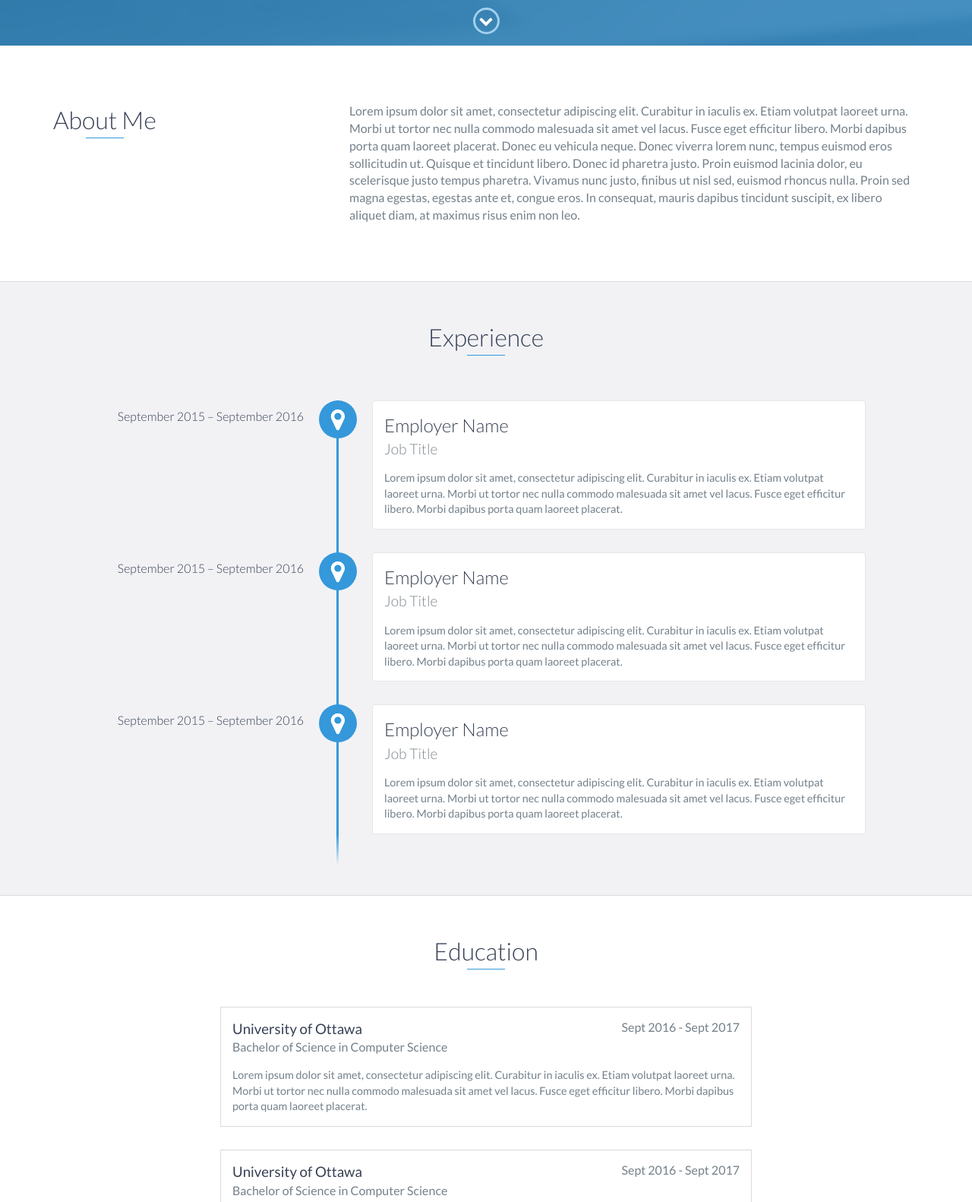
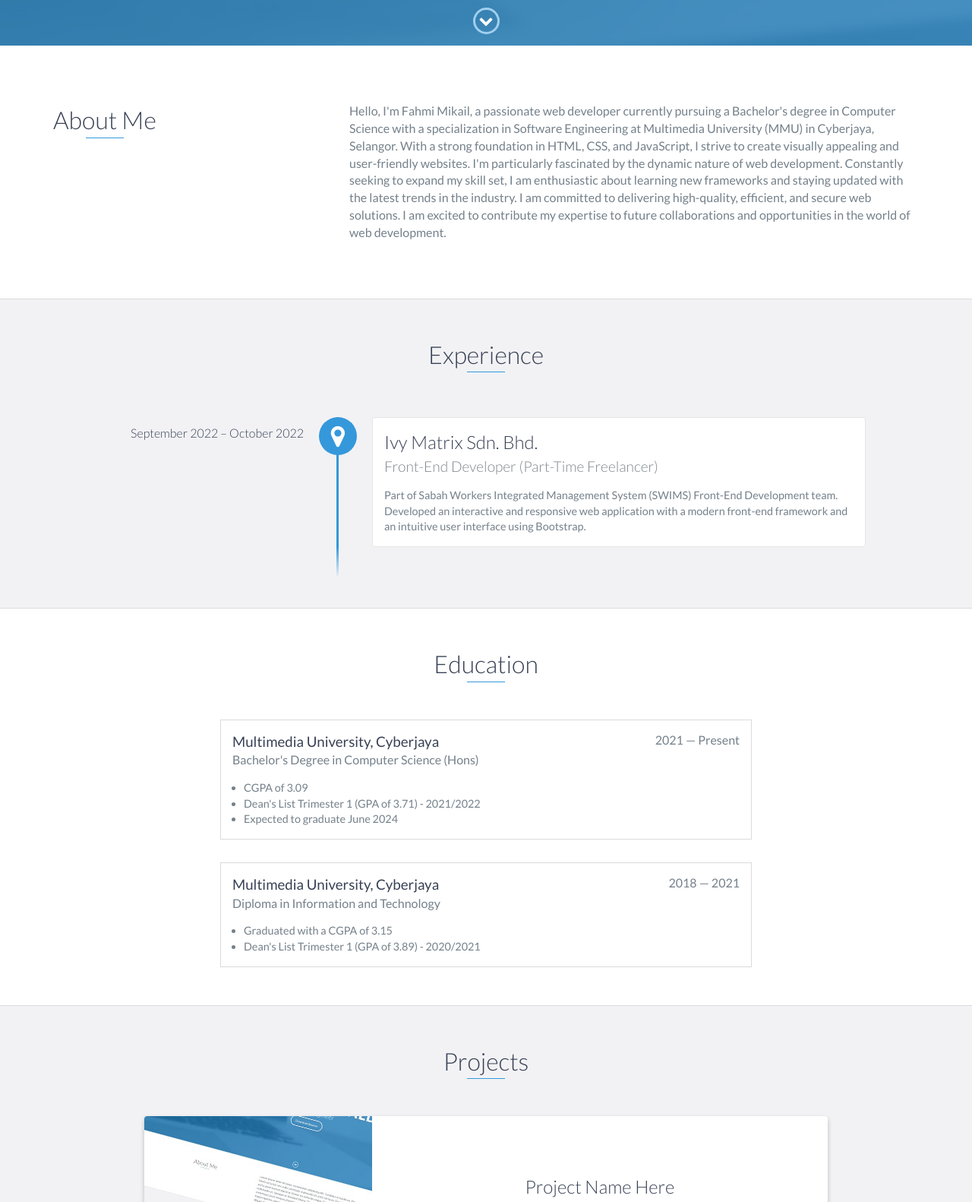
Before and after one commit to theayze/theayze.github.io, a website: page index.html in a window 1280 px wide. Shown: the part 740-2322 px from the top of the page at 76% size. Drawn offline with nearby package versions, Linux system fonts and the light colour scheme.

Commit message:
Updated info

```diff
--- a/index.html
+++ b/index.html
@@ -6,8 +6,8 @@
     <meta http-equiv="X-UA-Compatible" content="IE=edge">
     <meta name="viewport" content="width=device-width, initial-scale=1">
     <title>My Portfolio</title>
-	<link rel="shortcut icon" href="favicon.ico" type="image/x-icon">
-	<link rel="icon" href="favicon.ico" type="image/x-icon">
+    <link rel="shortcut icon" href="favicon.ico" type="image/x-icon">
+    <link rel="icon" href="favicon.ico" type="image/x-icon">
     <link href="https://fonts.googleapis.com/css?family=Lato:300,400,700,900" rel="stylesheet">
     <link rel="stylesheet" href="libs/font-awesome/css/font-awesome.min.css">
     <link href="css/bootstrap.min.css" rel="stylesheet">
@@ -48,7 +48,7 @@
 
     <div id="lead">
         <div id="lead-content">
-            <h1>Ryan Fitzgerald</h1>
+            <h1>Fahmi Mikail</h1>
             <h2>Software Engineer</h2>
             <a href="#" class="btn-rounded-white">Download Resume</a>
         </div>
@@ -73,9 +73,14 @@
                 </div>
                 <div class="col-md-8">
                     <p>
-                        Lorem ipsum dolor sit amet, consectetur adipiscing elit. Curabitur in iaculis ex. Etiam volutpat laoreet urna. Morbi ut tortor nec nulla commodo malesuada sit amet vel lacus. Fusce eget efficitur libero. Morbi dapibus porta quam laoreet placerat. Donec
-                        eu vehicula neque. Donec viverra lorem nunc, tempus euismod eros sollicitudin ut. Quisque et tincidunt libero. Donec id pharetra justo. Proin euismod lacinia dolor, eu scelerisque justo tempus pharetra. Vivamus nunc justo, finibus
-                        ut nisl sed, euismod rhoncus nulla. Proin sed magna egestas, egestas ante et, congue eros. In consequat, mauris dapibus tincidunt suscipit, ex libero aliquet diam, at maximus risus enim non leo.
+                        Hello, I'm Fahmi Mikail, a passionate web developer currently pursuing a Bachelor's degree in
+                        Computer Science with a specialization in Software Engineering at Multimedia University (MMU) in
+                        Cyberjaya, Selangor. With a strong foundation in HTML, CSS, and JavaScript, I strive to create
+                        visually appealing and user-friendly websites. I'm particularly fascinated by the dynamic nature
+                        of web development. Constantly seeking to expand my skill set, I am enthusiastic about learning
+                        new frameworks and staying updated with the latest trends in the industry. I am committed to
+                        delivering high-quality, efficient, and secure web solutions. I am excited to contribute my
+                        expertise to future collaborations and opportunities in the world of web development.
                     </p>
                 </div>
             </div>
@@ -86,27 +91,13 @@
     <div id="experience" class="background-alt">
         <h2 class="heading">Experience</h2>
         <div id="experience-timeline">
-            <div data-date="September 2015 – September 2016">
-                <h3>Employer Name</h3>
-                <h4>Job Title</h4>
+            <div data-date="September 2022 – October 2022">
+                <h3>Ivy Matrix Sdn. Bhd.</h3>
+                <h4>Front-End Developer (Part-Time Freelancer)</h4>
                 <p>
-                    Lorem ipsum dolor sit amet, consectetur adipiscing elit. Curabitur in iaculis ex. Etiam volutpat laoreet urna. Morbi ut tortor nec nulla commodo malesuada sit amet vel lacus. Fusce eget efficitur libero. Morbi dapibus porta quam laoreet placerat.
-                </p>
-            </div>
-
-            <div data-date="September 2015 – September 2016">
-                <h3>Employer Name</h3>
-                <h4>Job Title</h4>
-                <p>
-                    Lorem ipsum dolor sit amet, consectetur adipiscing elit. Curabitur in iaculis ex. Etiam volutpat laoreet urna. Morbi ut tortor nec nulla commodo malesuada sit amet vel lacus. Fusce eget efficitur libero. Morbi dapibus porta quam laoreet placerat.
-                </p>
-            </div>
-
-            <div data-date="September 2015 – September 2016">
-                <h3>Employer Name</h3>
-                <h4>Job Title</h4>
-                <p>
-                    Lorem ipsum dolor sit amet, consectetur adipiscing elit. Curabitur in iaculis ex. Etiam volutpat laoreet urna. Morbi ut tortor nec nulla commodo malesuada sit amet vel lacus. Fusce eget efficitur libero. Morbi dapibus porta quam laoreet placerat.
+                    Part of Sabah Workers Integrated Management System (SWIMS) Front-End Development team. Developed an
+                    interactive and responsive web application with a modern
+                    front-end framework and an intuitive user interface using Bootstrap.
                 </p>
             </div>
         </div>
@@ -116,28 +107,33 @@
     <div id="education">
         <h2 class="heading">Education</h2>
         <div class="education-block">
-            <h3>University of Ottawa</h3>
-            <span class="education-date">Sept 2016 - Sept 2017</span>
-            <h4>Bachelor of Science in Computer Science</h4>
-            <p>
-                Lorem ipsum dolor sit amet, consectetur adipiscing elit. Curabitur in iaculis ex. Etiam volutpat laoreet urna. Morbi ut tortor nec nulla commodo malesuada sit amet vel lacus. Fusce eget efficitur libero. Morbi dapibus porta quam laoreet placerat.
-            </p>
+            <h3>Multimedia University, Cyberjaya</h3>
+            <span class="education-date">2021 — Present</span>
+            <h4>Bachelor's Degree in Computer Science (Hons)</h4>
+            <ul>
+                <li>
+                    CGPA of 3.09
+                </li>
+                <li>
+                    Dean's List Trimester 1 (GPA of 3.71) - 2021/2022
+                </li>
+                <li>
+                    Expected to graduate June 2024
+                </li>
+            </ul>
         </div>
         <!-- End .education-block -->
 
         <div class="education-block">
-            <h3>University of Ottawa</h3>
-            <span class="education-date">Sept 2016 - Sept 2017</span>
-            <h4>Bachelor of Science in Computer Science</h4>
+            <h3>Multimedia University, Cyberjaya</h3>
+            <span class="education-date">2018 — 2021</span>
+            <h4>Diploma in Information and Technology</h4>
             <ul>
                 <li>
-                    Lorem ipsum dolor sit amet, consectetur adipiscing elit.
+                    Graduated with a CGPA of 3.15
                 </li>
                 <li>
-                    Lorem ipsum dolor sit amet, consectetur adipiscing elit.
-                </li>
-                <li>
-                    Lorem ipsum dolor sit amet, consectetur adipiscing elit.
+                    Dean's List Trimester 1 (GPA of 3.89) - 2020/2021
                 </li>
             </ul>
         </div>
@@ -157,7 +153,9 @@
                     <div class="project-info">
                         <h3>Project Name Here</h3>
                         <p>
-                            Lorem ipsum dolor sit amet, consectetur adipiscing elit. Curabitur in iaculis ex. Etiam volutpat laoreet urna. Morbi ut tortor nec nulla commodo malesuada sit amet vel lacus. Fusce eget efficitur libero. Morbi dapibus porta quam laoreet placerat.
+                            Lorem ipsum dolor sit amet, consectetur adipiscing elit. Curabitur in iaculis ex. Etiam
+                            volutpat laoreet urna. Morbi ut tortor nec nulla commodo malesuada sit amet vel lacus. Fusce
+                            eget efficitur libero. Morbi dapibus porta quam laoreet placerat.
                         </p>
                         <a href="#">View Project</a>
                     </div>
@@ -173,7 +171,9 @@
                     <div class="project-info">
                         <h3>Project Name Here</h3>
                         <p>
-                            Lorem ipsum dolor sit amet, consectetur adipiscing elit. Curabitur in iaculis ex. Etiam volutpat laoreet urna. Morbi ut tortor nec nulla commodo malesuada sit amet vel lacus. Fusce eget efficitur libero. Morbi dapibus porta quam laoreet placerat.
+                            Lorem ipsum dolor sit amet, consectetur adipiscing elit. Curabitur in iaculis ex. Etiam
+                            volutpat laoreet urna. Morbi ut tortor nec nulla commodo malesuada sit amet vel lacus. Fusce
+                            eget efficitur libero. Morbi dapibus porta quam laoreet placerat.
                         </p>
                         <a href="#">View Project</a>
                     </div>
@@ -248,22 +248,28 @@
                 <div class="col-sm-5 social">
                     <ul>
                         <li>
-                            <a href="https://github.com/" target="_blank"><i class="fa fa-github" aria-hidden="true"></i></a>
+                            <a href="https://github.com/" target="_blank"><i class="fa fa-github"
+                                    aria-hidden="true"></i></a>
                         </li>
                         <li>
-                            <a href="https://stackoverflow.com/" target="_blank"><i class="fa fa-stack-overflow" aria-hidden="true"></i></a>
+                            <a href="https://stackoverflow.com/" target="_blank"><i class="fa fa-stack-overflow"
+                                    aria-hidden="true"></i></a>
                         </li>
                         <li>
-                            <a href="https://linkedin.com/" target="_blank"><i class="fa fa-linkedin" aria-hidden="true"></i></a>
+                            <a href="https://linkedin.com/" target="_blank"><i class="fa fa-linkedin"
+                                    aria-hidden="true"></i></a>
                         </li>
                         <li>
-                            <a href="https://www.facebook.com/" target="_blank"><i class="fa fa-facebook" aria-hidden="true"></i></a>
+                            <a href="https://www.facebook.com/" target="_blank"><i class="fa fa-facebook"
+                                    aria-hidden="true"></i></a>
                         </li>
                         <li>
-                            <a href="https://twitter.com/" target="_blank"><i class="fa fa-twitter" aria-hidden="true"></i></a>
+                            <a href="https://twitter.com/" target="_blank"><i class="fa fa-twitter"
+                                    aria-hidden="true"></i></a>
                         </li>
                         <li>
-                            <a href="https://plus.google.com/" target="_blank"><i class="fa fa-google-plus" aria-hidden="true"></i></a>
+                            <a href="https://plus.google.com/" target="_blank"><i class="fa fa-google-plus"
+                                    aria-hidden="true"></i></a>
                         </li>
                     </ul>
                 </div>
--- a/scss/styles.scss
+++ b/scss/styles.scss
@@ -34,7 +34,7 @@
 */
 
 // Define base and accent colors
-$base-color: #3498db;
+$base-color: #272727;
 $base-color-hover: darken($base-color, 10%);
 
 // Define background colors
@@ -97,7 +97,7 @@ body {
 // No JS styles
 .no-js {
     #experience-timeline {
-        > div {
+        >div {
             background: $background;
             padding: 10px;
             margin-bottom: 10px;
@@ -125,7 +125,8 @@ body {
             }
         }
 
-        &:before, &:after {
+        &:before,
+        &:after {
             content: none;
         }
     }
@@ -135,6 +136,7 @@ body {
     0% {
         transform: translateY(-100%);
     }
+
     100% {
         transform: translateY(0);
     }
@@ -259,7 +261,7 @@ footer {
         height: 35px;
         border-radius: 50%;
         border: 3px solid lighten($text, 25%);
-        text-align:center;
+        text-align: center;
     }
 
     i {
@@ -308,11 +310,11 @@ footer {
 }
 
 .shadow {
-    box-shadow: 0 1px 3px rgba(0,0,0,0.12), 0 1px 2px rgba(0,0,0,0.24);
+    box-shadow: 0 1px 3px rgba(0, 0, 0, 0.12), 0 1px 2px rgba(0, 0, 0, 0.24);
 }
 
 .shadow-large {
-    box-shadow: 0 3px 6px rgba(0,0,0,0.08), 0 3px 6px rgba(0,0,0,0.15);
+    box-shadow: 0 3px 6px rgba(0, 0, 0, 0.08), 0 3px 6px rgba(0, 0, 0, 0.15);
 }
 
 .heading {
@@ -350,7 +352,7 @@ footer {
     height: 100vh;
     min-height: 500px;
     max-height: 1080px;
-    background: url(../images/lead-bg.jpg);
+    background: url(../images/lead-bg2.jpg);
     background-size: cover;
     padding: 15px;
     overflow: hidden;
@@ -364,7 +366,8 @@ footer {
     transform: translate(-50%, -50%);
     text-align: center;
 
-    h1, h2 {
+    h1,
+    h2 {
         margin: 0;
     }
 
@@ -415,13 +418,14 @@ footer {
         height: 35px;
         border-radius: 50%;
         border: 3px solid lighten($base-color, 25%);
-        text-align:center;
+        text-align: center;
     }
 
     i {
         animation: pulsate 1.5s ease;
         animation-iteration-count: infinite;
-        padding-top: 5px;;
+        padding-top: 5px;
+        ;
     }
 }
 
@@ -613,7 +617,8 @@ footer {
         margin: 0 0 15px 0;
     }
 
-    p, ul {
+    p,
+    ul {
         margin: 0;
         color: $text;
         font-size: 0.9em;
@@ -744,7 +749,8 @@ footer {
     max-width: 500px;
     margin: 0 auto;
 
-    input, textarea {
+    input,
+    textarea {
         display: block;
         width: 100%;
         padding: 10px;
@@ -754,6 +760,7 @@ footer {
         background: darken($base-color, 15%);
         color: #fff;
         @include transition();
+
         @include placeholder {
             color: #fff;
         }
@@ -778,11 +785,11 @@ footer {
         border: none;
         color: $base-color;
         font-weight: 700;
-        box-shadow: 0 1px 3px rgba(0,0,0,0.12), 0 1px 2px rgba(0,0,0,0.24);
+        box-shadow: 0 1px 3px rgba(0, 0, 0, 0.12), 0 1px 2px rgba(0, 0, 0, 0.24);
         @include transition();
 
         &:hover {
-            box-shadow: 0 10px 20px rgba(0,0,0,0.19), 0 6px 6px rgba(0,0,0,0.23);
+            box-shadow: 0 10px 20px rgba(0, 0, 0, 0.19), 0 6px 6px rgba(0, 0, 0, 0.23);
         }
     }
 }
@@ -824,7 +831,8 @@ footer {
         margin: 0 0 15px 0;
     }
 
-    p, ul {
+    p,
+    ul {
         margin: 0 0 15px 0;
         color: $text;
         font-size: 0.9em;
@@ -845,7 +853,9 @@ footer {
 @media only screen and (max-width: 750px) {
 
     #experience-timeline {
-        &:before, &:after {
+
+        &:before,
+        &:after {
             left: 23px;
         }
 
@@ -917,7 +927,8 @@ footer {
         height: 100%;
     }
 
-    #mobile-menu-open, #mobile-menu-close {
+    #mobile-menu-open,
+    #mobile-menu-close {
         display: block;
     }
 
@@ -953,7 +964,9 @@ footer {
     }
 
     .education-block {
-        h3, span {
+
+        h3,
+        span {
             float: none;
         }
     }
```
Also changed, not shown: images/lead-bg2.jpg (added). Lines whose indentation alone changed are shown as unchanged.
